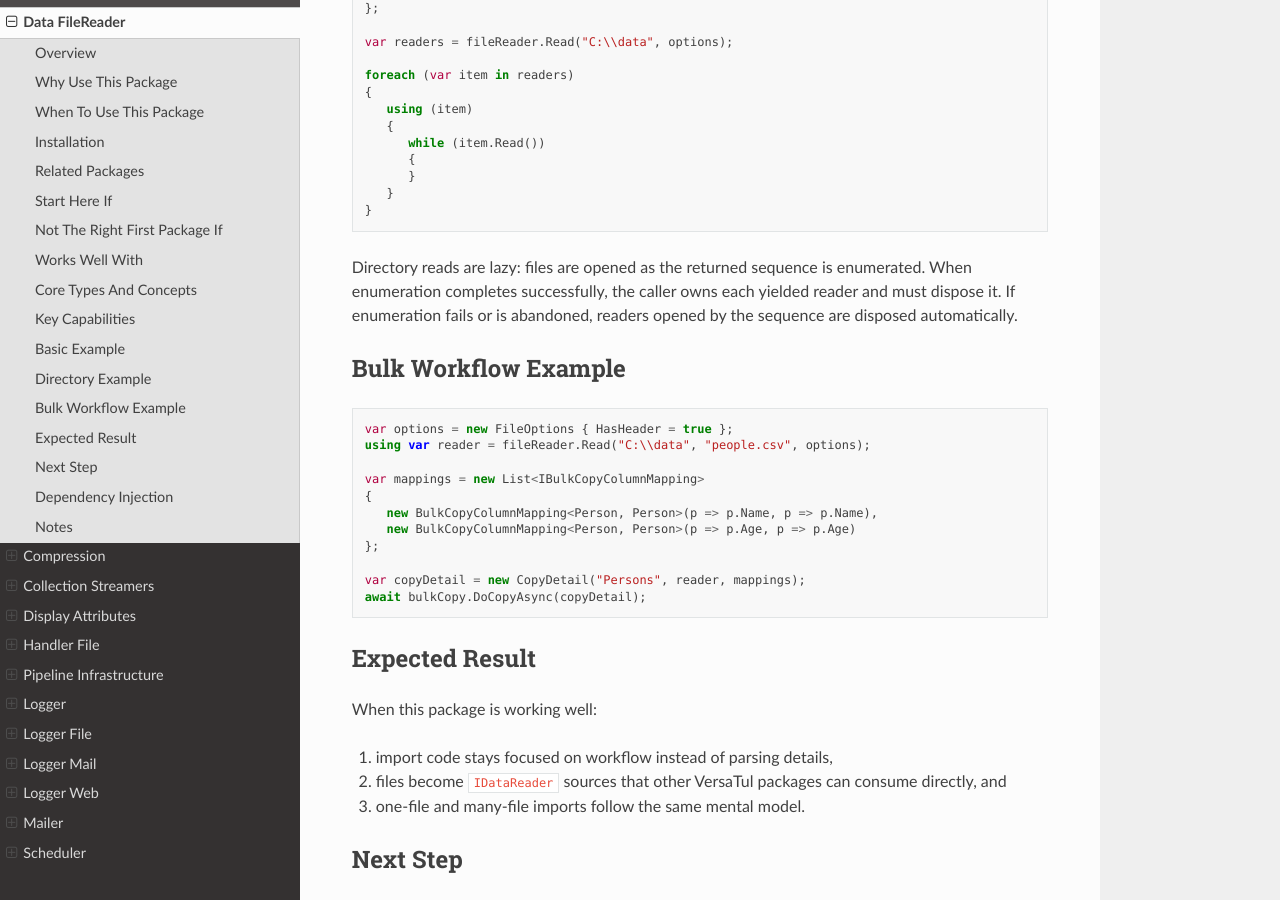
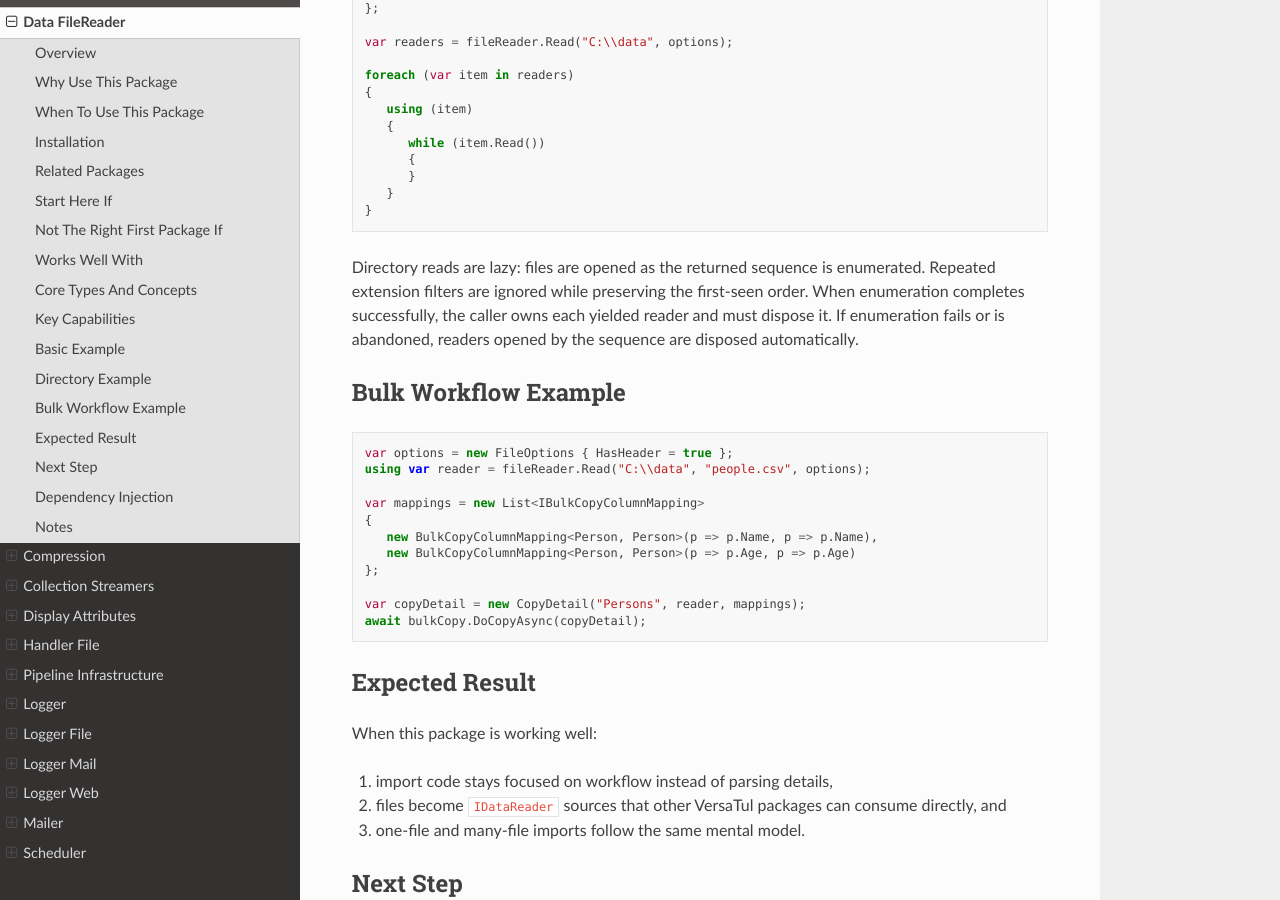
Before and after one commit to BjornWilliams/DocsVersaTul, a Sphinx documentation site: the page built from docs/source/file-reader.rst, in a window 1280 px wide and 900 px high, scrolled down 2897 px. Built offline with Sphinx 7.4.7 and the Read the Docs theme 3.1.0, drawn with Linux system fonts in a browser that asks for light colours.

Commit message:
Document duplicate filter handling
AB#3172
AB#3167

```diff
--- a/docs/source/file-reader.rst
+++ b/docs/source/file-reader.rst
@@ -141,7 +141,7 @@ Directory Example
      }
   }
 
-Directory reads are lazy: files are opened as the returned sequence is enumerated. When enumeration completes successfully, the caller owns each yielded reader and must dispose it. If enumeration fails or is abandoned, readers opened by the sequence are disposed automatically.
+Directory reads are lazy: files are opened as the returned sequence is enumerated. Repeated extension filters are ignored while preserving the first-seen order. When enumeration completes successfully, the caller owns each yielded reader and must dispose it. If enumeration fails or is abandoned, readers opened by the sequence are disposed automatically.
 
 Bulk Workflow Example
 ---------------------
```
